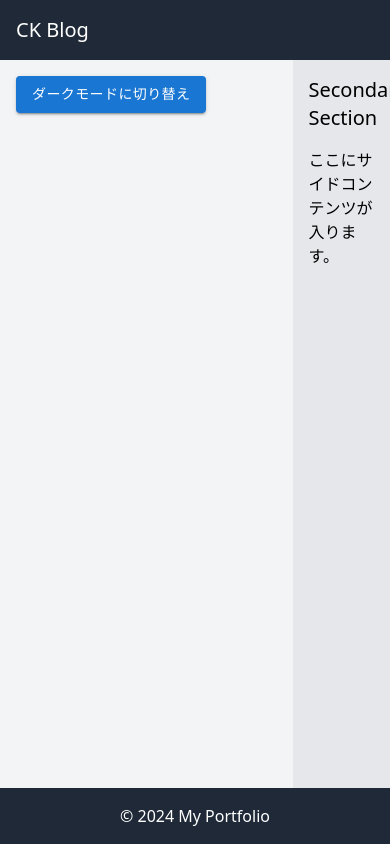
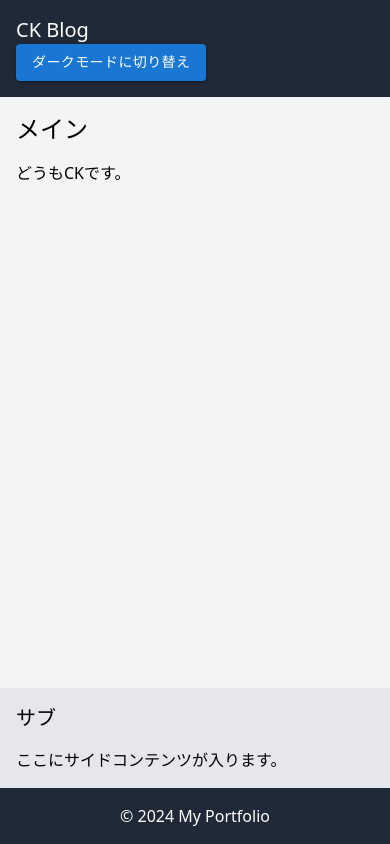
Before and after one commit to teamoo24/ckblog, a Next.js app: page / in a window 390 px wide. Built offline with nearby package versions, Linux system fonts and the light colour scheme.

Commit message:
レスポンシブに対応

```diff
--- a/src/app/layout.tsx
+++ b/src/app/layout.tsx
@@ -1,5 +1,6 @@
 import type { Metadata } from 'next'
 import './globals.css'
+import ThemeSwitcher from '@/components/ThemeSwitcher'
 
 export const metadata: Metadata = {
   title: 'Create Next App',
@@ -18,18 +19,20 @@ export default function RootLayout({
         {/* ヘッダー */}
         <header className="bg-gray-800 text-white p-4 dark:bg-gray-700">
           <h1 className="text-xl">CK Blog</h1>
+          <ThemeSwitcher />
         </header>
 
         {/* メインコンテンツ */}
-        <main className="flex flex-1">
+        <main className="flex-1 flex flex-col md:flex-row">
           {/* Primary セクション */}
-          <section className="flex-1 p-4 bg-gray-100 dark:bg-gray-800">
+          <section className="flex-1 p-4 bg-gray-100 dark:bg-gray-800 md:w-3/4">
+            <h2 className="text-2xl mb-4">メイン</h2>
             {children}
           </section>
 
           {/* Secondary セクション */}
-          <aside className="w-1/4 p-4 bg-gray-200 dark:bg-gray-700">
-            <h2 className="text-xl mb-4">Secondary Section</h2>
+          <aside className="w-full md:w-1/4 p-4 bg-gray-200 dark:bg-gray-700">
+            <h2 className="text-xl mb-4">サブ</h2>
             <p>ここにサイドコンテンツが入ります。</p>
           </aside>
         </main>
--- a/src/app/page.tsx
+++ b/src/app/page.tsx
@@ -3,9 +3,7 @@ import ThemeSwitcher from '@/components/ThemeSwitcher'
 export default function Home() {
   return (
     <>
-      <div>
-        <ThemeSwitcher />
-      </div>
+      <div>どうもCKです。</div>
     </>
   )
 }
```
